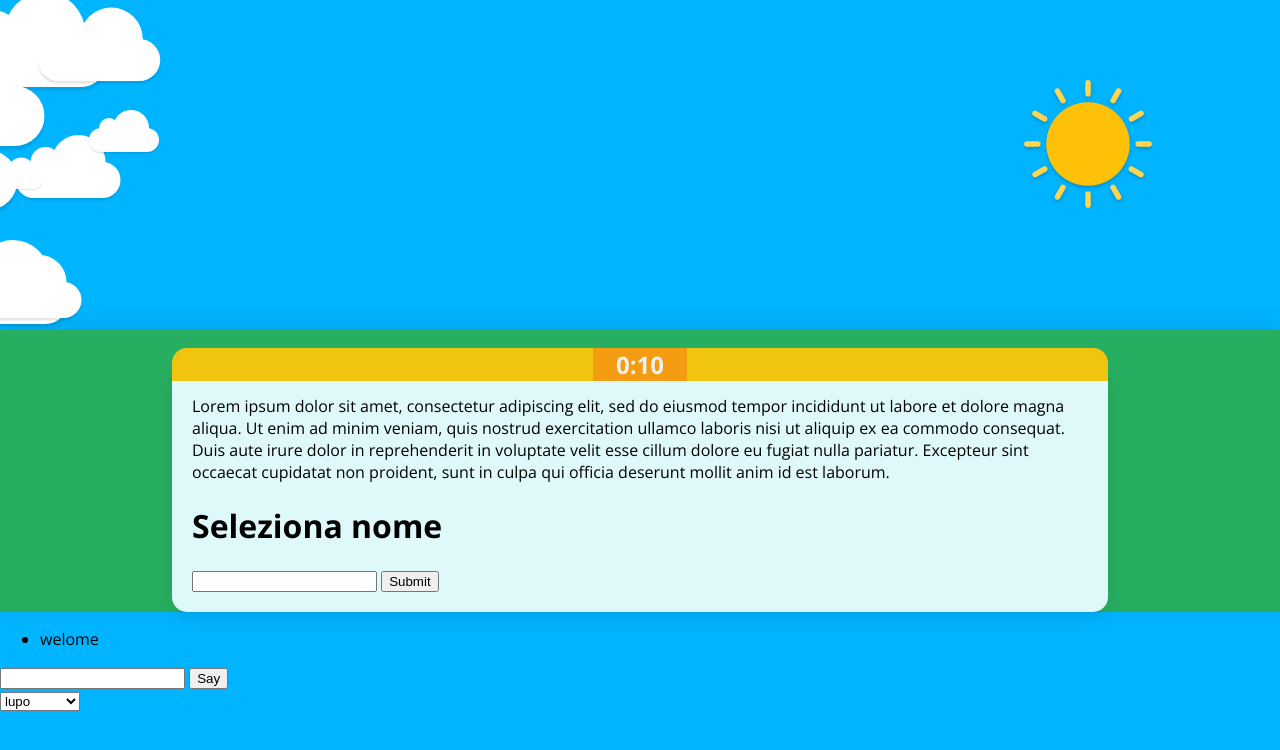
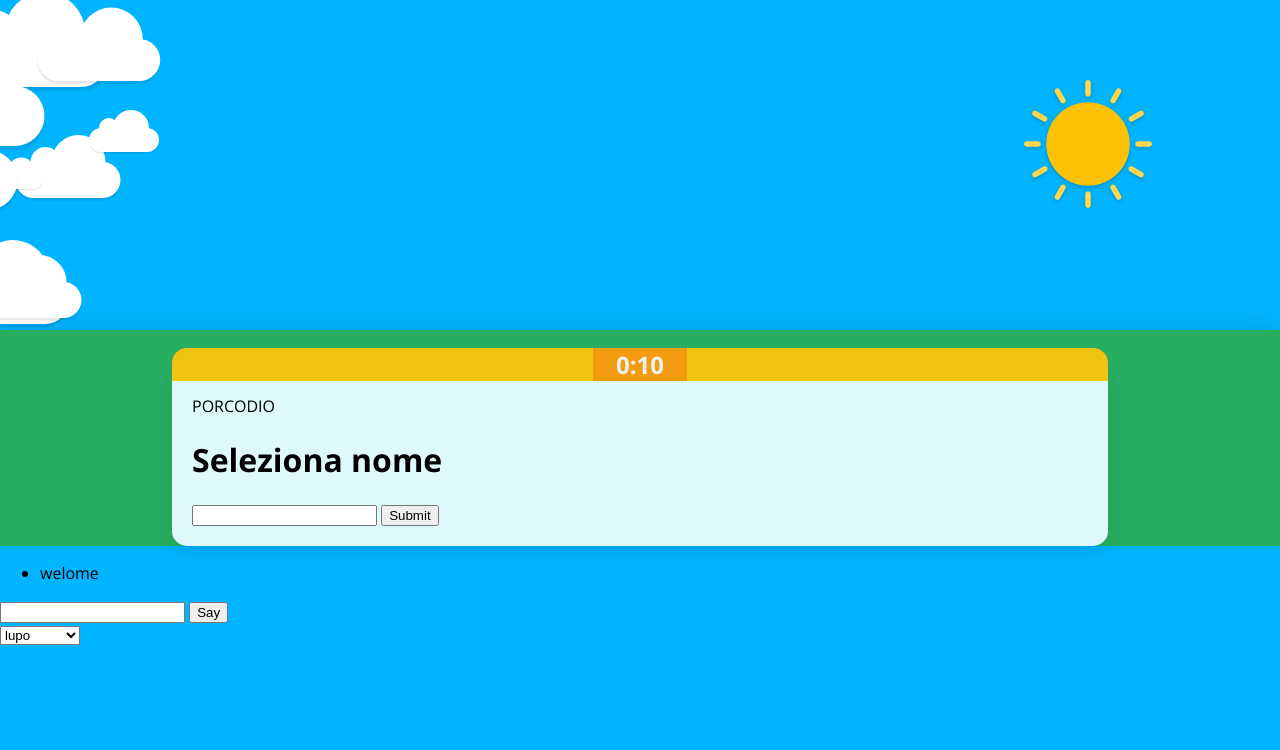
Before and after one commit to marcogobbo/lupus, a plain HTML site: page client/index.html in a window 1280 px wide. Drawn offline with nearby package versions, Linux system fonts and the light colour scheme; no server answers.

Commit message:
riprova push

```diff
--- a/client/index.html
+++ b/client/index.html
@@ -33,8 +33,7 @@
             <nav>
               <h1 id="Timer">test</h1>
             </nav>
-            <div id="SubContent">Lorem ipsum dolor sit amet, consectetur adipiscing elit, sed do eiusmod tempor incididunt ut labore et dolore magna aliqua. Ut enim ad minim veniam, quis nostrud exercitation ullamco laboris nisi ut aliquip ex ea commodo consequat. Duis aute irure dolor in reprehenderit in voluptate velit esse cillum dolore eu fugiat nulla pariatur. Excepteur sint occaecat cupidatat non proident, sunt in culpa qui officia deserunt mollit anim id est laborum.
-            </div>
+            <div id="SubContent">PORCODIO </div>
             <form>
                 <h1>Seleziona nome</h1>
                 <input type="text">
```
